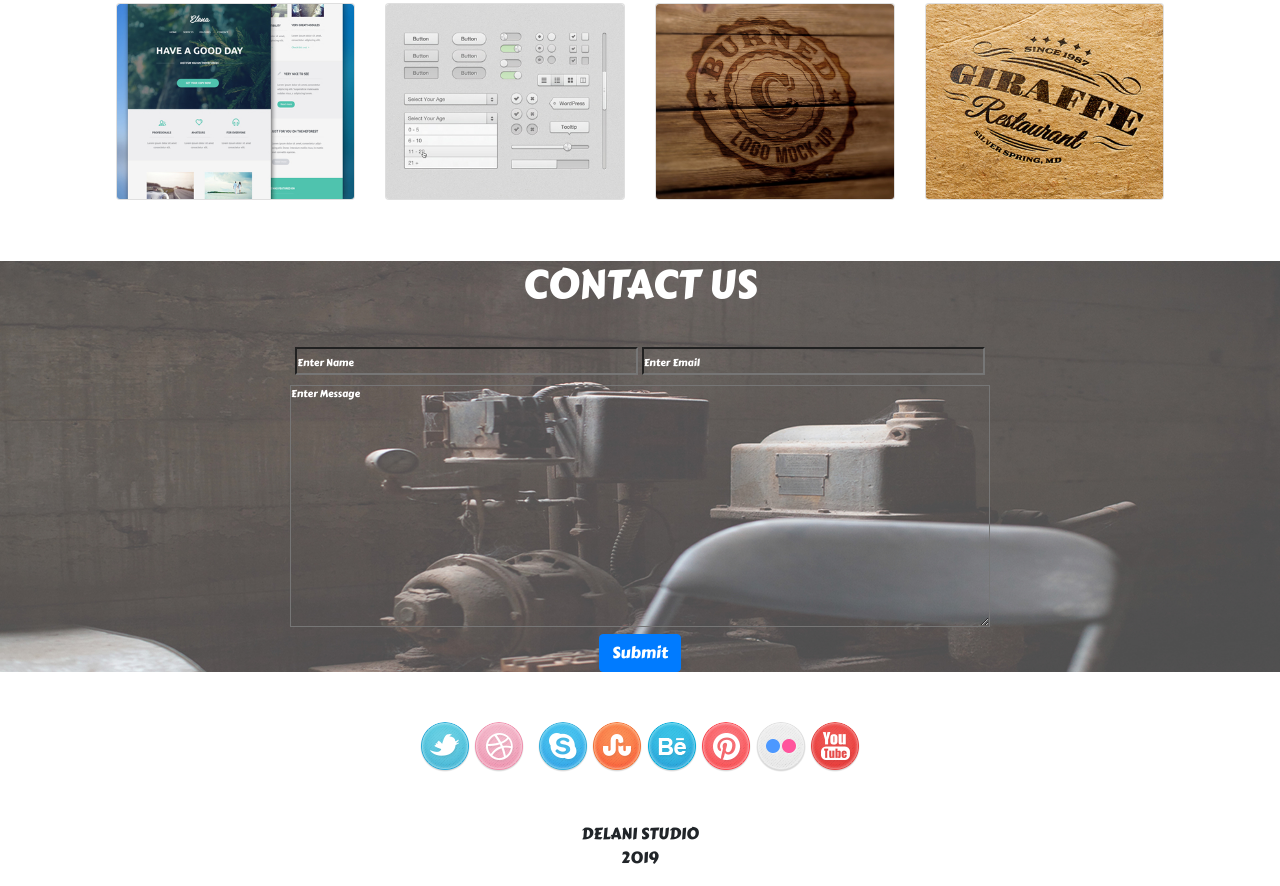
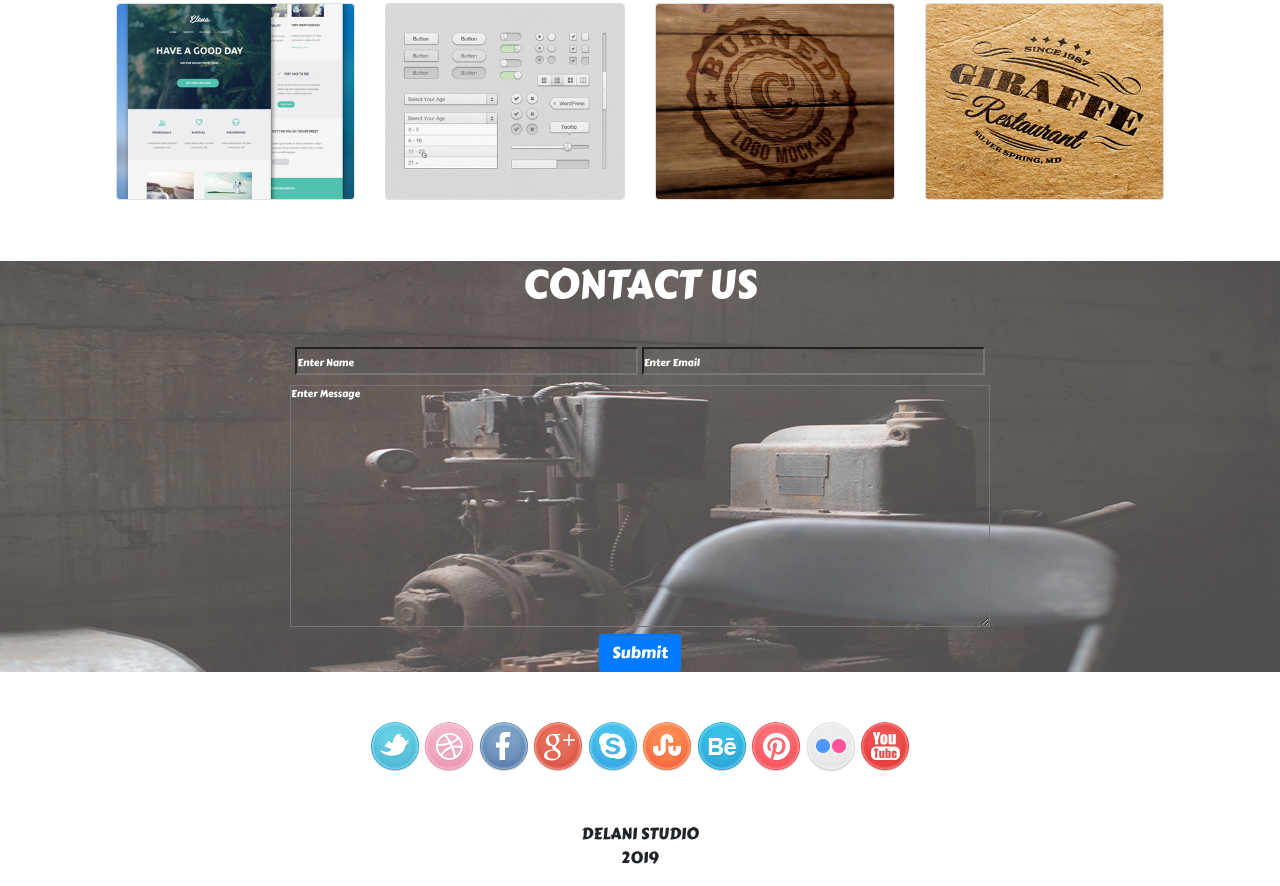
Before and after one commit to DorcasWanjiku/Delani-Studio, a plain HTML site: page index.html in a window 1280 px wide. Shown: the part 2019-2905 px from the top of the page. Drawn offline with nearby package versions, Linux system fonts and the light colour scheme; files whose address does not match are found by name; a web font is replaced by a local one.

Commit message:
add google plus icon and facebook icon

```diff
--- a/index.html
+++ b/index.html
@@ -156,8 +156,8 @@
         <div class="  text-center   social">
             <img src="images/twitter.png" alt="" class="all" srcset="">
             <img src="images/dribble.png" class="all" alt="" srcset="">
-            <img src="./images/social_icons/facebook.png" class="all" alt="" srcset="">
-            <img src="./images/social_icons/g_plus.png" class="all" alt="" srcset="">
+            <img src="images/facebook.png" class="all" alt="" srcset="">
+            <img src="images/g_plus.png" class="all" alt="" srcset="">
             <img src="./images/social_icons/skype.png" alt="" class="all" srcset="">
             <img src="./images/social_icons/stumble_upon.png" class="all" alt="" srcset="">
             <img src="./images/social_icons/behance.png" class="all" alt="" srcset="">
```
